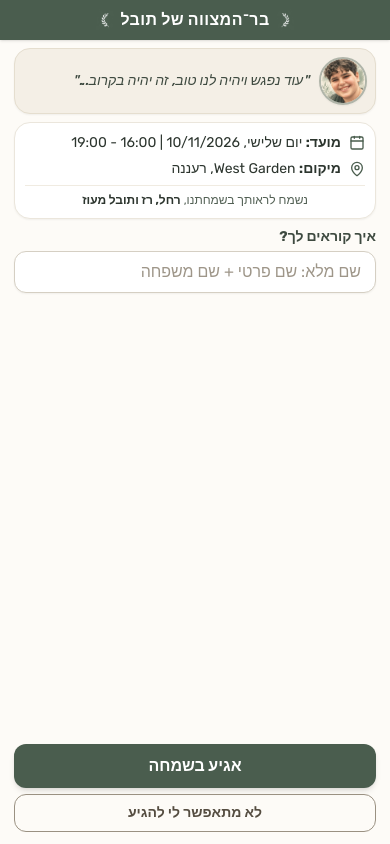
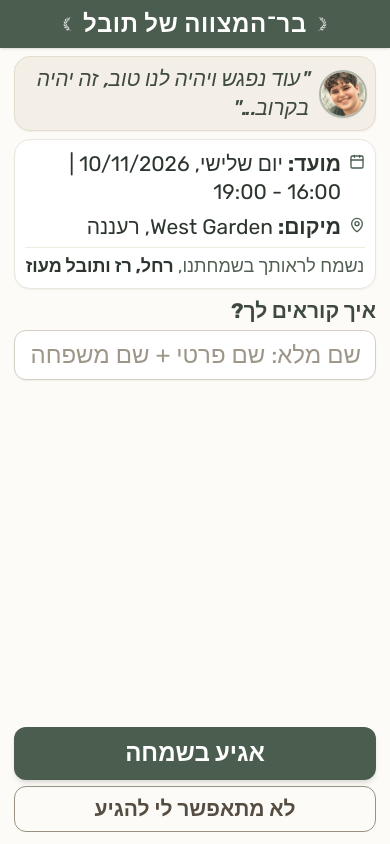
Before and after one commit to RazMaoz/Tuval-BarMitzvah-rsvp, a React (Vite) app: page / in a window 390 px wide. Built offline with nearby package versions, Linux system fonts and the light colour scheme.

Commit message:
Enlarge fonts by 50 percent for mobile readability

```diff
--- a/src/App.tsx
+++ b/src/App.tsx
@@ -286,14 +286,14 @@ END:VCALENDAR`;
 
               {/* Event Details Card (Clean, Readable) */}
               <div className="bg-white border border-[#EBE6DC] rounded-2xl p-2.5 space-y-1.5 shadow-xs text-sm text-[#4A5D4E]">
-                <div className="flex items-center gap-2">
-                  <Calendar className="w-4 h-4 text-[#4A5D4E] flex-shrink-0" />
+                <div className="flex items-start gap-2">
+                  <Calendar className="w-4 h-4 text-[#4A5D4E] flex-shrink-0 mt-1" />
                   <span className="text-[#2C352E]">
                     <strong>מועד:</strong> יום שלישי, 10/11/2026 | 16:00 - 19:00
                   </span>
                 </div>
-                <div className="flex items-center gap-2">
-                  <MapPin className="w-4 h-4 text-[#4A5D4E] flex-shrink-0" />
+                <div className="flex items-start gap-2">
+                  <MapPin className="w-4 h-4 text-[#4A5D4E] flex-shrink-0 mt-1" />
                   <span className="text-[#2C352E]">
                     <strong>מיקום:</strong> West Garden, רעננה
                   </span>
@@ -520,7 +520,7 @@ END:VCALENDAR`;
                     type="button"
                     onClick={handleAIEnhance}
                     disabled={isAILoading}
-                    className="flex-1 flex items-center justify-center gap-2 bg-gradient-to-r from-[#4A5D4E] to-[#637A68] text-white py-2.5 rounded-lg text-sm font-medium shadow-xs disabled:opacity-60"
+                    className="flex-1 flex items-center justify-center gap-2 bg-gradient-to-r from-[#4A5D4E] to-[#637A68] text-white py-2.5 rounded-lg text-xs font-semibold shadow-xs disabled:opacity-60"
                   >
                     <Wand2 className={`w-4 h-4 ${isAILoading ? 'animate-spin' : ''}`} />
                     <span>
--- a/src/index.css
+++ b/src/index.css
@@ -22,3 +22,11 @@ html, body {
 body, button, input, textarea {
   font-family: 'Rubik', -apple-system, BlinkMacSystemFont, "Segoe UI", Roboto, sans-serif;
 }
+
+/* 50% Typography Scaling */
+.text-xs { font-size: 18px !important; line-height: 1.35 !important; }
+.text-sm { font-size: 21px !important; line-height: 1.35 !important; }
+.text-base { font-size: 24px !important; line-height: 1.35 !important; }
+.text-lg { font-size: 27px !important; line-height: 1.3 !important; }
+.text-xl { font-size: 30px !important; line-height: 1.3 !important; }
+.text-2xl { font-size: 36px !important; line-height: 1.25 !important; }
```
Also changed, not shown: 1 other file (tests, documents, lock files or other folders).
